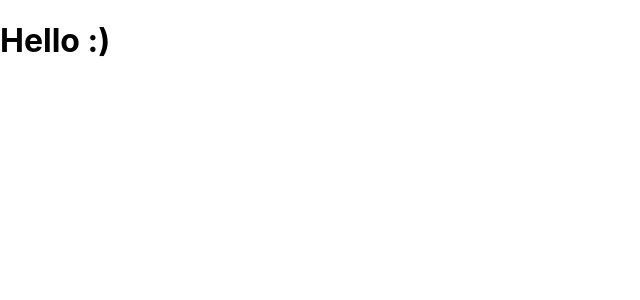
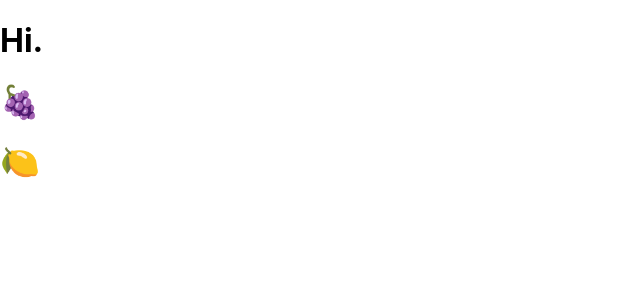
Before and after one commit to zzmin13/Habit-Manager, a React (Create React App) app: page / in a window 1280 px wide. Shown: the top 300 px of the page, without its empty margins (0-640 px from the left). Built offline with nearby package versions, Linux system fonts and the light colour scheme.

Commit message:
HTML VS JSX

```diff
--- a/src/app.jsx
+++ b/src/app.jsx
@@ -1,8 +1,18 @@
+import React from "react";
 import './app.css';
 
 function App() {
+  const name = undefined;
   return (
-    <h1>Hello :)</h1>
+    <>
+      <h1>Hi.</h1>
+      {
+        name && <h1>Hello {name}:)</h1>
+      }
+      {
+        ['🍇','🍋'].map((element) => <h1>{element}</h1>)
+      }
+    </>
   );
 }
 
```
